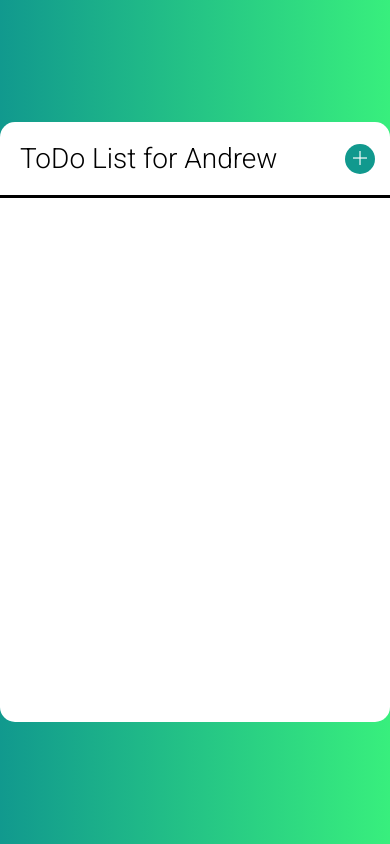
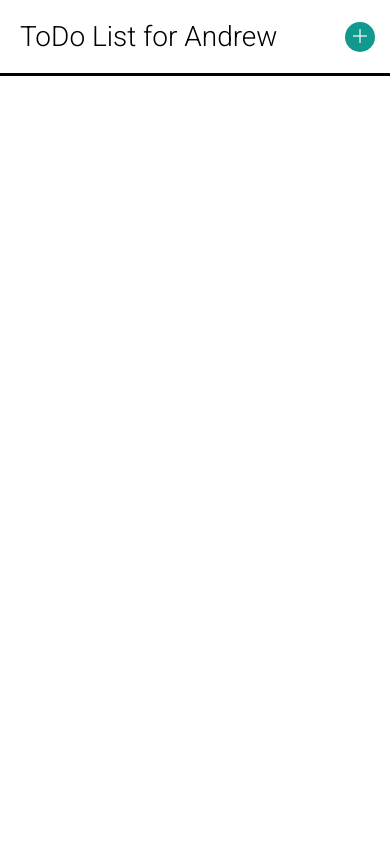
Before and after one commit to ZenWhite/MyToDo, a plain HTML site: page index.html in a window 390 px wide. Drawn offline with Linux system fonts and the light colour scheme.

Commit message:
Add files via upload

```diff
--- a/index.html
+++ b/index.html
@@ -4,6 +4,8 @@
 	<meta charset="UTF-8">
 	<title>MyToDo</title>
 	<link rel="stylesheet" href="style.css">
+	<meta name="viewport" content="width=device-width, initial-scale=1.0">
+    <meta http-equiv="X-UA-Compatible" content="ie=edge">
 	<link href="https://fonts.googleapis.com/css?family=Roboto:300,400,500,700&display=swap&subset=cyrillic" rel="stylesheet">
 </head>
 <body>
--- a/style.css
+++ b/style.css
@@ -30,7 +30,16 @@
 	border-radius: 15px;
 	padding: 20px 0;
 	position: relative;
+	overflow: auto;
 }
+
+/* .todo::-webkit-scrollbar { width: 3px; height: 3px;}
+.todo::-webkit-scrollbar-button {  background-color: #666; }
+.todo::-webkit-scrollbar-track {  background-color: #999;}
+.todo::-webkit-scrollbar-track-piece { background-color: #ffffff;}
+.todo::-webkit-scrollbar-thumb { height: 50px; background-color: #666; border-radius: 3px;}
+.todo::-webkit-scrollbar-corner { background-color: #999;}}
+.todo::-webkit-resizer { background-color: #666;} */
 
 .todo__top {
 	display: flex;
@@ -127,3 +136,11 @@
 	color: #11998e;
 	text-decoration: line-through;
 }
+
+@media(max-width: 560px) {
+	.todo {
+		width: 100%;
+		height: 100%;
+		border-radius: 0;
+	}
+}
```
Also changed, not shown: main.old.js (line endings or trailing spaces).
